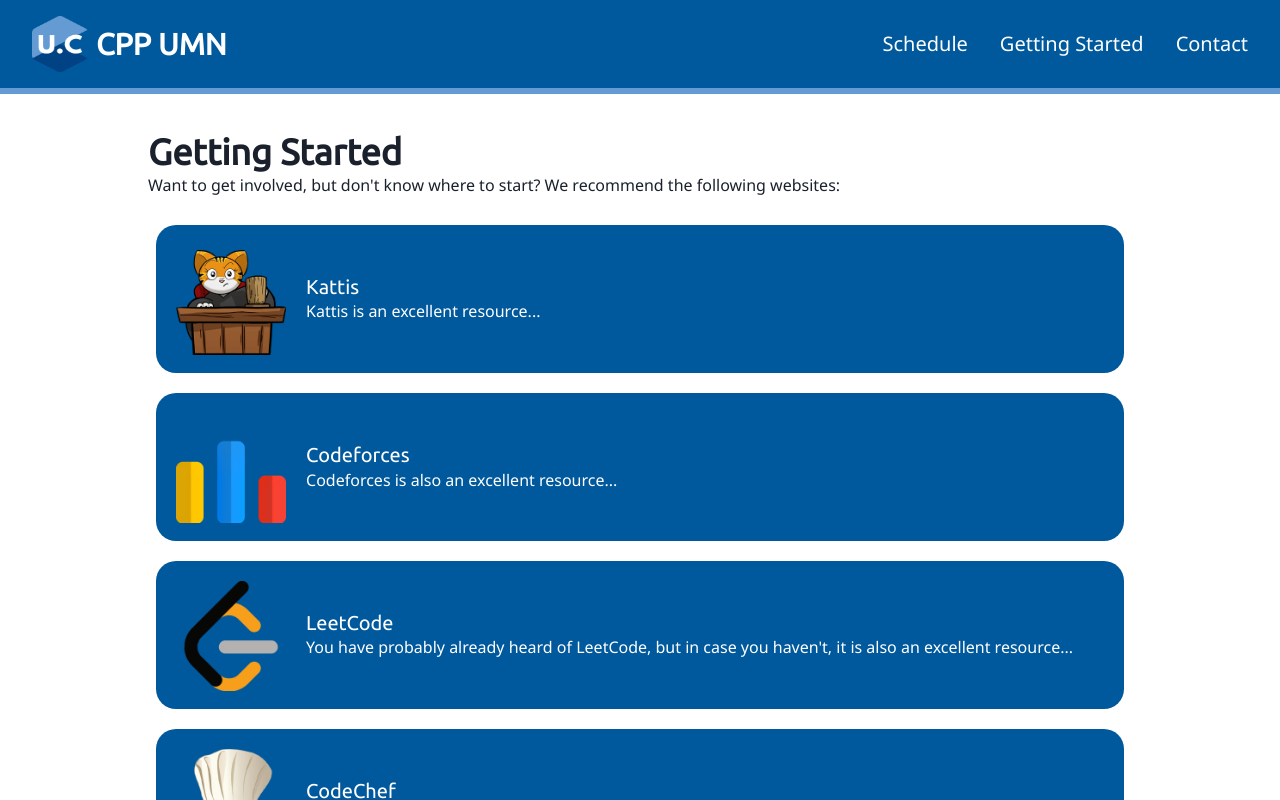
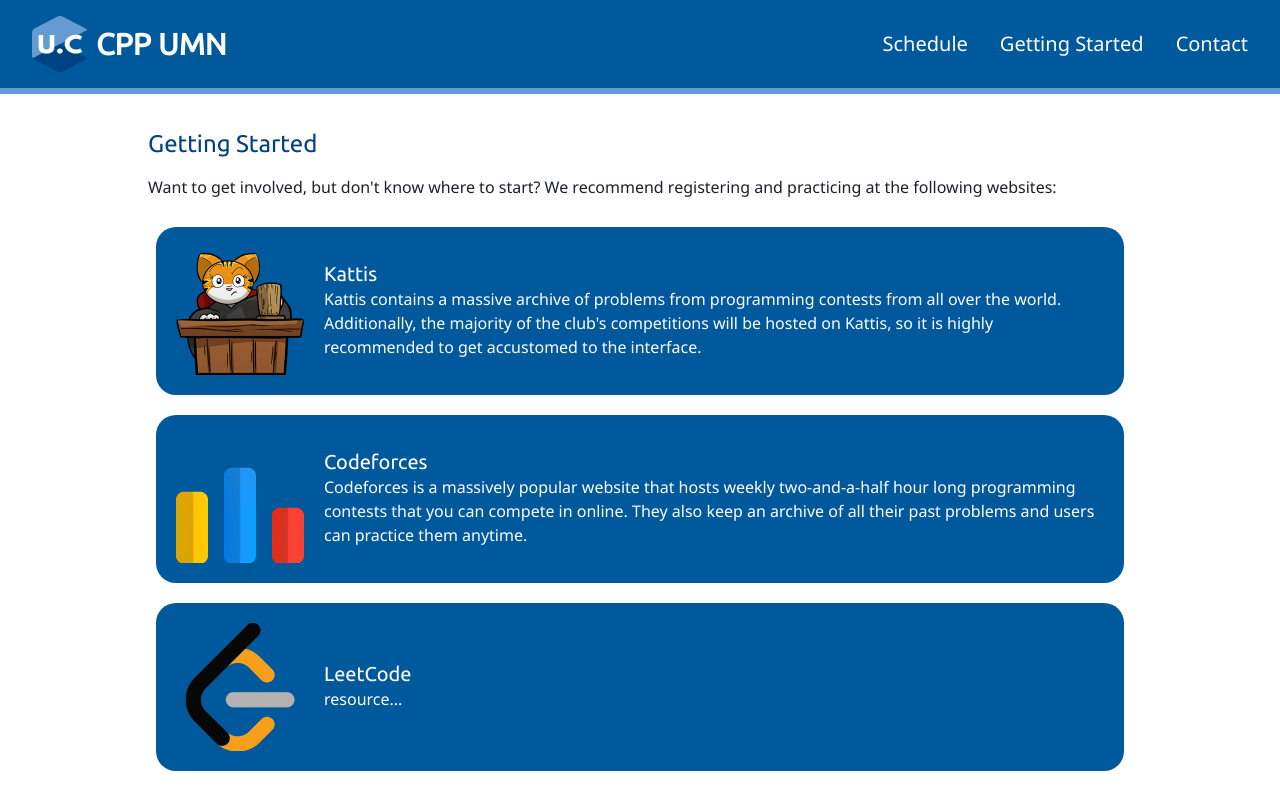
Before and after one commit to cppumn/website, a React (Create React App) app in the folder cpp-website/: page /gettingstarted in a window 1280 px wide. Shown: the top 800 px of the page. Built offline with nearby package versions, Linux system fonts and the light colour scheme.

Commit message:
added some descriptions

```diff
--- a/cpp-website/src/components/WebsiteDescriptions/CodechefDescription.tsx
+++ b/cpp-website/src/components/WebsiteDescriptions/CodechefDescription.tsx
@@ -1,16 +1,18 @@
-import { Heading, Text } from "@chakra-ui/react";
-
-import DescriptionContainer from "./DescriptionContainer";
+import Description from "./Description";
 
 const logo = require("img/logos/Codechef_logo512.png");
 const url = "https://www.codechef.com/";
 
 const CodechefDescription = () => {
   return (
-    <DescriptionContainer icon={logo} url={url}>
-      <Heading fontSize="1.25rem" fontWeight={450}> CodeChef </Heading>
-      <Text> Do I even have to say it...</Text>
-    </DescriptionContainer>
+    <Description
+      logo={logo}
+      url={url}
+      title="CodeChef"
+      text="
+        resource...
+      "
+    />
   );
 };
 
--- a/cpp-website/src/components/WebsiteDescriptions/CodeforcesDescription.tsx
+++ b/cpp-website/src/components/WebsiteDescriptions/CodeforcesDescription.tsx
@@ -1,27 +1,19 @@
-import { Text, Link as ChakraLink } from "@chakra-ui/react";
-import { UnderlinedHeading } from "globals/styledComponents";
-
-import DescriptionContainer from "./DescriptionContainer";
+import Description from "./Description";
 
 const logo = require("img/logos/Codeforces_logo512_square.png");
 const url = "https://codeforces.com/";
 
 const CodeforcesDescription = () => {
   return (
-    <DescriptionContainer icon={logo} url={url}>
-      <ChakraLink href={url} isExternal>
-        <UnderlinedHeading
-          display="inline-block"
-          position="relative"
-          fontSize="1.25rem"
-          fontWeight={450}
-          color="white"
-        >
-          Codeforces
-        </UnderlinedHeading>
-      </ChakraLink>
-      <Text> Codeforces is also an excellent resource...</Text>
-    </DescriptionContainer>
+    <Description
+      logo={logo}
+      url={url}
+      title="Codeforces"
+      text="
+        Codeforces is a massively popular website that hosts weekly two-and-a-half hour long programming contests that you can compete in online.
+        They also keep an archive of all their past problems and users can practice them anytime.
+      "
+    />
   );
 };
 
--- /dev/null
+++ b/cpp-website/src/components/WebsiteDescriptions/Description.tsx
@@ -0,0 +1,25 @@
+import { Text, Link as ChakraLink } from "@chakra-ui/react";
+import { UnderlinedHeading } from "globals/styledComponents";
+
+import DescriptionContainer from "./DescriptionContainer";
+
+const Description = ({ logo, url, title, text}: any) => {
+  return (
+    <DescriptionContainer icon={logo} url={url}>
+      <ChakraLink href={url} isExternal>
+        <UnderlinedHeading
+          display="inline-block"
+          position="relative"
+          fontSize="1.25rem"
+          fontWeight={450}
+          color="white"
+        >
+          {title}
+        </UnderlinedHeading>
+      </ChakraLink>
+      <Text> {text} </Text>
+    </DescriptionContainer>
+  );
+};
+
+export default Description;
--- a/cpp-website/src/components/WebsiteDescriptions/DescriptionContainer.tsx
+++ b/cpp-website/src/components/WebsiteDescriptions/DescriptionContainer.tsx
@@ -5,7 +5,7 @@
 const DescriptionContainer = ({ children, icon, url }: any) => {
   return (
     <Flex gap={[0, 5]} flexDir={["column", "row"]} alignItems="center" background={CPPTheme.blue} p={5} borderRadius={20}>
-      <Box w={128} h={128} mb={-5}>
+      <Box minW={128} maxW={128}>
         <ChakraLink href={url} isExternal>
           <Image src={icon}/>
         </ChakraLink>
--- a/cpp-website/src/components/WebsiteDescriptions/KattisDescription.tsx
+++ b/cpp-website/src/components/WebsiteDescriptions/KattisDescription.tsx
@@ -1,16 +1,19 @@
-import { Heading, Text } from "@chakra-ui/react";
-
-import DescriptionContainer from "./DescriptionContainer";
+import Description from "./Description";
 
 const logo = require("img/logos/Kattis_desk512.png");
 const url = "https://open.kattis.com/";
 
 const KattisDescription = () => {
   return (
-    <DescriptionContainer icon={logo} url={url}>
-      <Heading fontSize="1.25rem" fontWeight={450}> Kattis </Heading>
-      <Text> Kattis is an excellent resource... </Text>
-    </DescriptionContainer>
+    <Description
+      logo={logo}
+      url={url}
+      title="Kattis"
+      text="
+        Kattis contains a massive archive of problems from programming contests from all over the world.
+        Additionally, the majority of the club's competitions will be hosted on Kattis, so it is highly recommended to get accustomed to the interface.
+      "
+    />
   );
 };
 
--- a/cpp-website/src/components/WebsiteDescriptions/LeetcodeDescription.tsx
+++ b/cpp-website/src/components/WebsiteDescriptions/LeetcodeDescription.tsx
@@ -1,16 +1,16 @@
-import { Heading, Text } from "@chakra-ui/react";
-
-import DescriptionContainer from "./DescriptionContainer";
+import Description from "./Description";
 
 const logo = require("img/logos/LeetCode_logo_black512.png");
 const url = "https://leetcode.com/";
 
 const LeetcodeDescription = () => {
   return (
-    <DescriptionContainer icon={logo} url={url}>
-      <Heading fontSize="1.25rem" fontWeight={450}> LeetCode </Heading>
-      <Text> You have probably already heard of LeetCode, but in case you haven't, it is also an excellent resource...</Text>
-    </DescriptionContainer>
+    <Description
+      logo={logo}
+      url={url}
+      title="LeetCode"
+      text="resource..."
+    />
   );
 };
 
--- a/cpp-website/src/pages/GettingStartedPage.tsx
+++ b/cpp-website/src/pages/GettingStartedPage.tsx
@@ -1,6 +1,7 @@
-import { Divider, Flex, Heading, Text } from "@chakra-ui/react";
+import { Flex, Heading, Text } from "@chakra-ui/react";
 
-import CodechefDescription from "components/WebsiteDescriptions/CodechefDescription";
+import { CPPTheme } from "globals/CPPInfo";
+
 import CodeforcesDescription from "components/WebsiteDescriptions/CodeforcesDescription";
 import KattisDescription from "components/WebsiteDescriptions/KattisDescription";
 import LeetcodeDescription from "components/WebsiteDescriptions/LeetcodeDescription";
@@ -8,13 +9,12 @@
 const GettingStartedPage = () => {
   return (
     <Flex maxW={1024} m="auto" p={5} flexDir="column" >
-      <Heading > Getting Started </Heading>
-      <Text mb={5}> Want to get involved, but don't know where to start? We recommend the following websites: </Text>
+      <Heading color={CPPTheme.darkblue} fontSize="1.5rem" fontWeight={450}>Getting Started</Heading>
+      <Text mt={4} mb={5}> Want to get involved, but don't know where to start? We recommend registering and practicing at the following websites: </Text>
       <Flex flexDir="column" gap={5} p={2}>
         <KattisDescription />
         <CodeforcesDescription />
         <LeetcodeDescription />
-        <CodechefDescription />
       </Flex>
     </Flex>
   );
```
